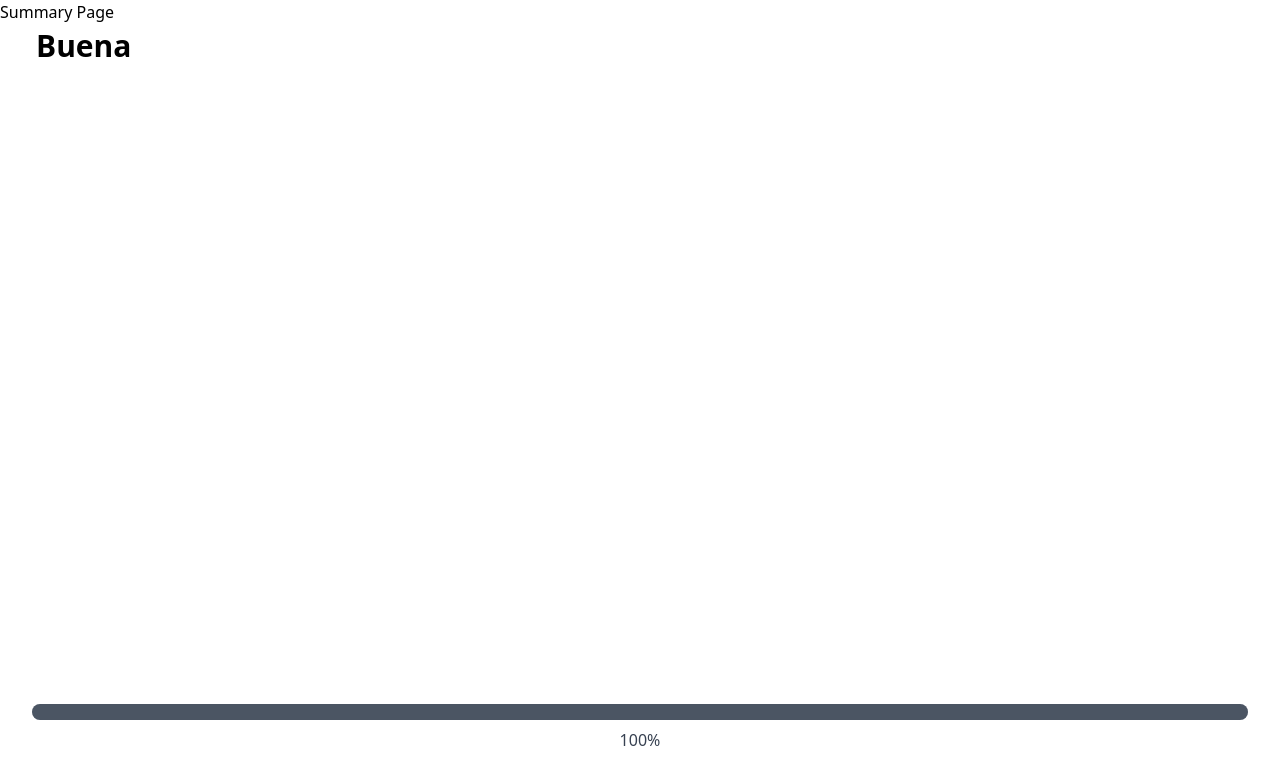
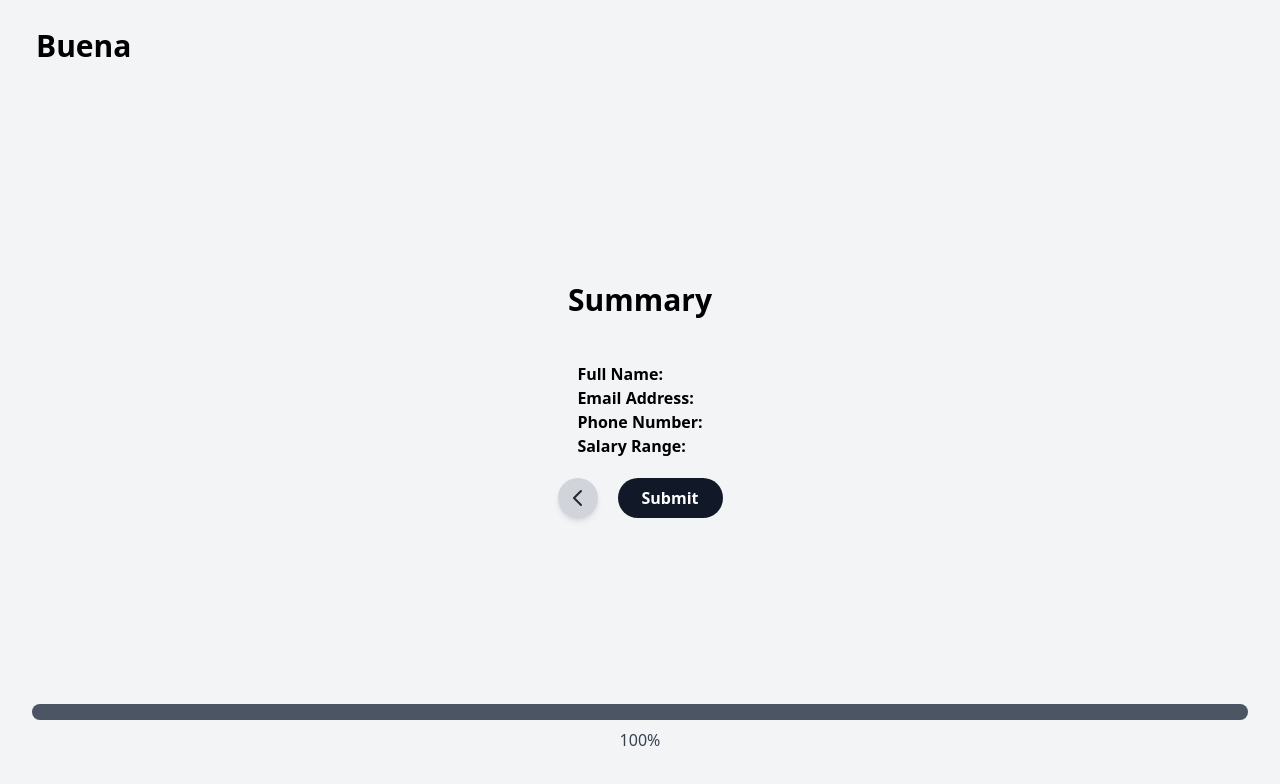
Before and after one commit to erinbedri/buena-tenant-form, a React (Create React App) app: page /summary in a window 1280 px wide. Shown: the top 784 px of the page. Built offline with nearby package versions, Linux system fonts and the light colour scheme.

Commit message:
Create SummaryPage and populate it with UserInfo

```diff
--- a/src/App.tsx
+++ b/src/App.tsx
@@ -3,7 +3,7 @@ import { BrowserRouter as Router, Routes, Route } from "react-router-dom";
 import { UserInfoContextProvider } from "./contexts/UserInfoContext";
 
 import { Header, ProgressBar } from "./components";
-import { HomePage, NamePage, EmailPage, PhonePage, SalaryPage } from "./pages";
+import { HomePage, NamePage, EmailPage, PhonePage, SalaryPage, SummaryPage } from "./pages";
 import { PATHS } from "./utils/urls";
 
 function App() {
@@ -18,7 +18,7 @@ function App() {
                     <Route path={PATHS.EMAIL} element={<EmailPage />} />
                     <Route path={PATHS.PHONE} element={<PhonePage />} />
                     <Route path={PATHS.SALARY} element={<SalaryPage />} />
-                    <Route path={PATHS.SUMMARY} element={<h1>Summary Page</h1>} />
+                    <Route path={PATHS.SUMMARY} element={<SummaryPage />} />
                 </Routes>
 
                 <ProgressBar />
--- /dev/null
+++ b/src/pages/SummaryPage.tsx
@@ -0,0 +1,34 @@
+import { Button, BackButton } from "../components";
+import { useUserInfoContext } from "../contexts/UserInfoContext";
+
+const SummaryPage: React.FC = () => {
+    const { userInfo } = useUserInfoContext();
+
+    return (
+        <div className="flex flex-col gap-5 items-center justify-center h-screen bg-gray-100 p-6">
+            <h2 className="text-3xl font-semibold mb-6">Summary</h2>
+
+            <div>
+                <p>
+                    <b>Full Name:</b> {userInfo.fullName}
+                </p>
+                <p>
+                    <b>Email Address:</b> {userInfo.email}
+                </p>
+                <p>
+                    <b>Phone Number:</b> {userInfo.phone}
+                </p>
+                <p>
+                    <b>Salary Range:</b> {userInfo.salary}
+                </p>
+            </div>
+
+            <div className="flex gap-5">
+                <BackButton />
+                <Button type="submit">Submit</Button>
+            </div>
+        </div>
+    );
+};
+
+export default SummaryPage;
--- a/src/pages/index.tsx
+++ b/src/pages/index.tsx
@@ -3,5 +3,6 @@ import NamePage from "./NamePage";
 import EmailPage from "./EmailPage";
 import PhonePage from "./PhonePage";
 import SalaryPage from "./SalaryPage";
+import SummaryPage from "./SummaryPage";
 
-export { HomePage, NamePage, EmailPage, PhonePage, SalaryPage };
+export { HomePage, NamePage, EmailPage, PhonePage, SalaryPage, SummaryPage };
```
